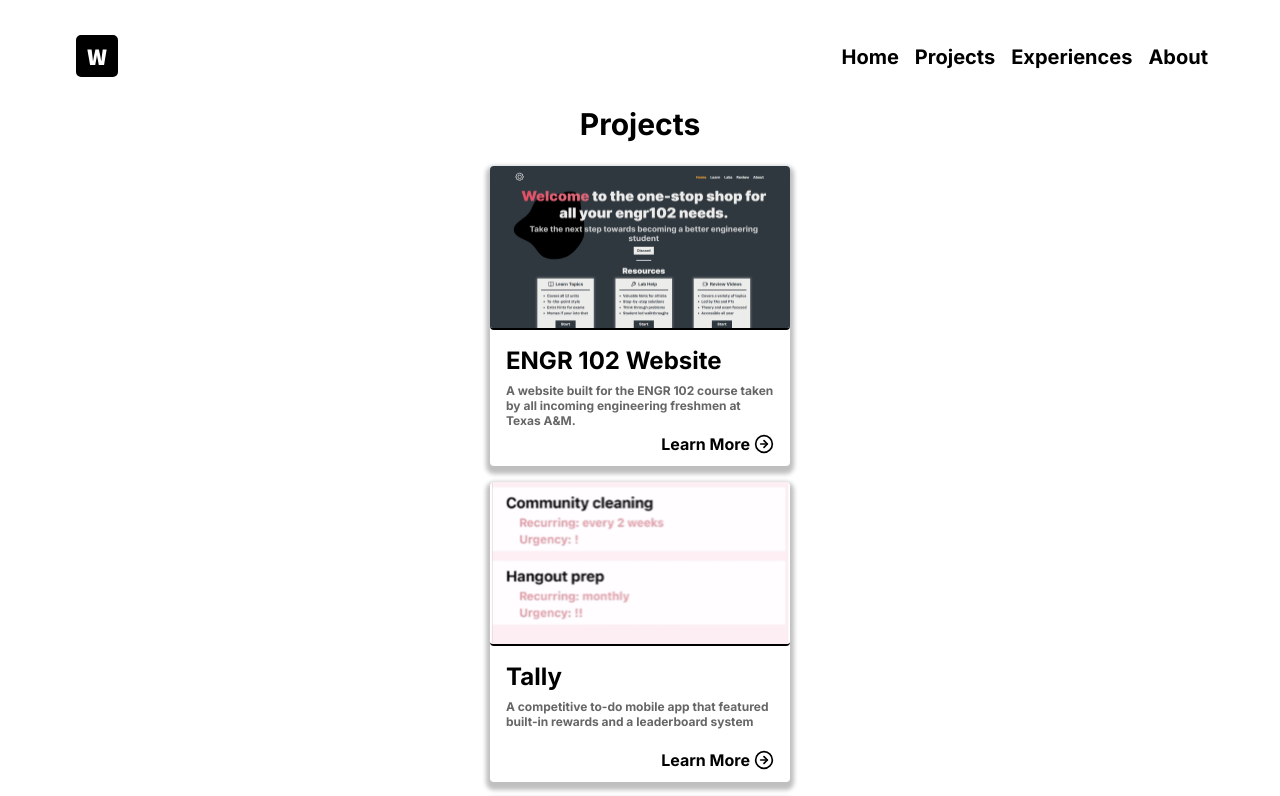
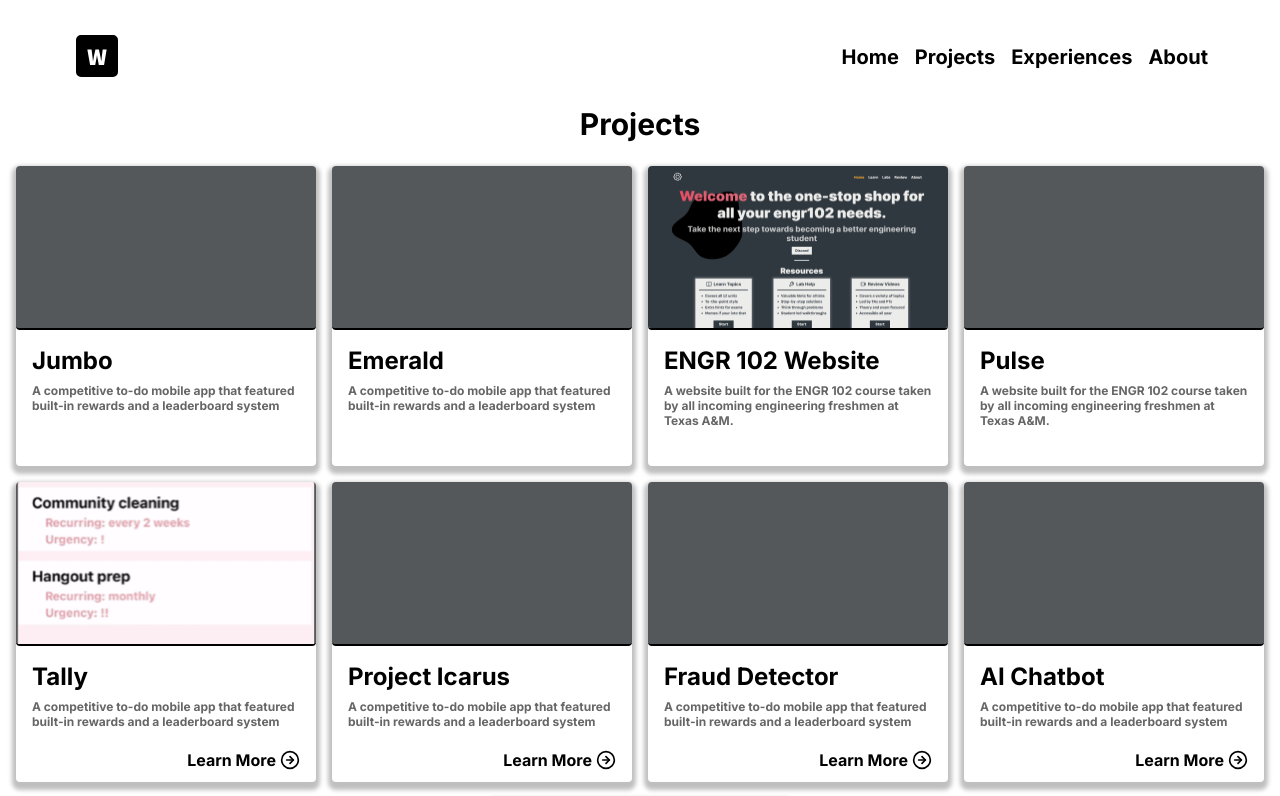
Before and after one commit to WarrenWu4/portfolio, a React (Vite) app: page /projects in a window 1280 px wide. Shown: the top 796 px of the page. Built offline with nearby package versions, Linux system fonts and the light colour scheme.

Commit message:
kinda added stuff to projects and exp

```diff
--- a/src/App.css
+++ b/src/App.css
@@ -1,4 +1,22 @@
 @import url('https://fonts.googleapis.com/css2?family=Inter:wght@100;200;300;400;500;600;700;800;900&display=swap');
+
+:root {
+    /* colors */
+    --main-700: #000;
+    --main-600: #3D3F40;
+    --main-570: #55585A;
+    --main-500: #797D80;
+
+    /* fonts */
+    --lg-h1: bold 6rem "Inter";
+    --lg-h2: bold 2.8rem "Inter";
+    --lg-h3: bold 2rem "Inter";
+    --lg-h4: bold 1.6rem "Inter";
+    --sm-h1: bold 3rem "Inter";
+    --sm-h2: bold 2.4rem "Inter";
+    --sm-h3: bold 1.6rem "Inter";
+    --sm-h4: bold 1.2rem "Inter";
+}
 
 html {
     font-size: 10px;
@@ -35,6 +53,15 @@ body {
     margin: 10.6rem 0 2.4rem 0;
     color: black;
     font: bold 3rem "Inter";
+}
+
+.hidden {
+    opacity: 0;
+}
+
+.show {
+    animation: fadeBot 3s;
+    opacity: 1;
 }
 
 .easter-egg {
@@ -137,3 +164,11 @@ body {
         transform: translateY(0);
     }
 }
+
+/* projects page */
+.card-wrapper {
+    width: 100%;
+    display: flex;
+    flex-wrap: wrap;
+    justify-content: center;
+}
--- a/src/components/ExCard.css
+++ b/src/components/ExCard.css
@@ -1,6 +1,6 @@
 .ex-card {
-    width: 30rem;
-    height: 20rem;
+    min-width: 30rem;
+    min-height: 20rem;
     border-radius: 0.4rem;
     box-shadow: 0 0.4rem 0.4rem 0.4rem rgba(0, 0, 0, 0.25);
     display: flex;
@@ -50,3 +50,9 @@
     width: 27.6rem;
     overflow-wrap: anywhere;
 }
+
+@media (min-width: 475px) {
+    .ex-card {
+        margin: 0 0.8rem 1.6rem 0.8rem;
+    }
+}
--- a/src/components/ProjectCard.css
+++ b/src/components/ProjectCard.css
@@ -1,5 +1,5 @@
 .proj-card {
-    width: 30rem;
+    min-width: 30rem;
     aspect-ratio: 1;
     box-shadow: 0 0.4rem 0.4rem 0.4rem rgba(0, 0, 0, 0.25);
     border-radius: 0.4rem;
@@ -18,6 +18,7 @@
     background-position: center;
     background-repeat: no-repeat;
     border-radius: inherit;
+    background: var(--main-570);
 }
 
 .proj-name {
@@ -53,3 +54,9 @@
 .learn-more:hover {
     transform: translateX(0.4rem);
 }
+
+@media (min-width: 475px) {
+    .proj-card {
+        margin: 0 0.8rem 1.6rem 0.8rem;
+    }
+}
--- a/src/components/ProjectCard.tsx
+++ b/src/components/ProjectCard.tsx
@@ -1,16 +1,17 @@
 import "./ProjectCard.css";
 import { FiArrowRightCircle } from "react-icons/fi";
 
-export default function ProjectCard(props: {name: string, desc: string, imgPath:string}) {
+export default function ProjectCard(props: {name: string, desc: string, imgPath?:string, wip?:boolean}) {
+
+    const extra = (props.wip) ? <div></div> : <div className="learn-more">Learn More <FiArrowRightCircle/></div>
+    const img = (props.imgPath) ? <img src={props.imgPath} alt="proj-img" className="proj-img"/> : <div className="proj-img"/>
+
     return (
         <div className="proj-card hidden">
-            <img src={props.imgPath} alt="proj-img" className="proj-img"/>
+            {img}
             <div className="proj-name">{props.name}</div>
             <div className="proj-desc">{props.desc}</div>
-            <div className="learn-more">
-                Learn More
-                <FiArrowRightCircle/>
-            </div>
+            {extra}
         </div>
     )
 }
--- a/src/pages/Experiences.tsx
+++ b/src/pages/Experiences.tsx
@@ -1,7 +1,5 @@
 import ExCard from "../components/ExCard";
 import Navbar from "../components/Navbar";
-import "./Experiences.css";
-import "./Projects.css";
 import { useEffect } from "react";
 
 export default function Experiences() {
@@ -14,8 +12,6 @@ export default function Experiences() {
                 // if intersection play animation
                 if (entry.isIntersecting) {
                     entry.target.classList.add('show');
-                } else {
-                    entry.target.classList.remove('show');
                 }
             })
         })
@@ -29,6 +25,14 @@ export default function Experiences() {
 
             <div className="container">
                 <div className="title" style={{animation:"fadeBot 3s"}}>Experiences</div>
+
+                <div className="card-wrapper">
+                    <ExCard
+                        org="General Motors"
+                        role="IT Intern"
+                        desc="Prepared weekly workshops on a variety of topics including debugging, Pygame, and ..."
+                        imgPath="/ex_gm.png"
+                    />
                     <ExCard
                         org="Aggie Coding Club"
                         role="Workshops Officer"
@@ -42,11 +46,24 @@ export default function Experiences() {
                         imgPath="/ex_td.webp"
                     />
                     <ExCard
-                    org="General Motors"
-                    role="IT Intern"
+                        org="Lanfang LLC"
+                        role="Web Developer"
                         desc="Prepared weekly workshops on a variety of topics including debugging, Pygame, and ..."
-                    imgPath="/ex_gm.png"
+                        imgPath="/ex_td.webp"
                     />
+                    <ExCard
+                        org="Vivatech LLC"
+                        role="Technician"
+                        desc="Prepared weekly workshops on a variety of topics including debugging, Pygame, and ..."
+                        imgPath="/ex_td.webp"
+                    />
+                    <ExCard
+                        org="AGWCS"
+                        role="Math Instructor"
+                        desc="Prepared weekly workshops on a variety of topics including debugging, Pygame, and ..."
+                        imgPath="/ex_td.webp"
+                    />
+                </div>
             </div>
 
         </div>
--- a/src/pages/Projects.css
+++ /dev/null
@@ -1,8 +0,0 @@
-.hidden {
-    opacity: 0;
-}
-
-.show {
-    animation: fadeBot 3s;
-    opacity: 1;
-}
--- a/src/pages/Projects.tsx
+++ b/src/pages/Projects.tsx
@@ -1,7 +1,7 @@
 import { useEffect } from "react";
 import Navbar from "../components/Navbar";
 import ProjectCard from "../components/ProjectCard";
-import "./Projects.css";
+import "../App.css";
 
 export default function Projects() {
 
@@ -13,8 +13,6 @@ export default function Projects() {
                 // if intersection play animation
                 if (entry.isIntersecting) {
                     entry.target.classList.add('show');
-                } else {
-                    entry.target.classList.remove('show');
                 }
             })
         })
@@ -29,26 +27,51 @@ export default function Projects() {
 
             <div className="container">
                 <div className="title" style={{animation:"fadeBot 3s"}}>Projects</div>
+
+                <div className="card-wrapper">
+                    <ProjectCard
+                        name="Jumbo"
+                        desc="A competitive to-do mobile app that featured built-in rewards and a leaderboard system"
+                        wip={true}
+                    />
+                    <ProjectCard
+                        name="Emerald"
+                        desc="A competitive to-do mobile app that featured built-in rewards and a leaderboard system"
+                        wip={true}
+                    />
                     <ProjectCard
                         name="ENGR 102 Website"
                         desc="A website built for the ENGR 102 course taken by all incoming engineering freshmen at Texas A&M."
-                    imgPath="/proj_1.png"/>
+                        imgPath="/proj_1.png"
+                        wip={true}
+                    />
+                    <ProjectCard
+                        name="Pulse"
+                        desc="A website built for the ENGR 102 course taken by all incoming engineering freshmen at Texas A&M."
+                        wip={true}
+                    />
                     <ProjectCard
                         name="Tally"
                         desc="A competitive to-do mobile app that featured built-in rewards and a leaderboard system"
-                    imgPath="/proj_2.svg"/>
+                        imgPath="/proj_2.svg"
+                    />
                     <ProjectCard
-                    name="Tally"
+                        name="Project Icarus"
                         desc="A competitive to-do mobile app that featured built-in rewards and a leaderboard system"
-                    imgPath="/proj_2.svg"/>
+                    />
                     <ProjectCard
-                    name="Tally"
+                        name="Fraud Detector"
                         desc="A competitive to-do mobile app that featured built-in rewards and a leaderboard system"
-                    imgPath="/proj_2.svg"/>
+                    />
                     <ProjectCard
-                    name="Tally"
+                        name="AI Chatbot"
                         desc="A competitive to-do mobile app that featured built-in rewards and a leaderboard system"
-                    imgPath="/proj_2.svg"/>
+                    />
+                    <ProjectCard
+                        name="COVID Visualization"
+                        desc="A competitive to-do mobile app that featured built-in rewards and a leaderboard system"
+                    />
+                </div>
             </div>
 
         </div>
```
Also changed, not shown: src/pages/Experiences.css (deleted). Lines whose indentation alone changed are shown as unchanged.
